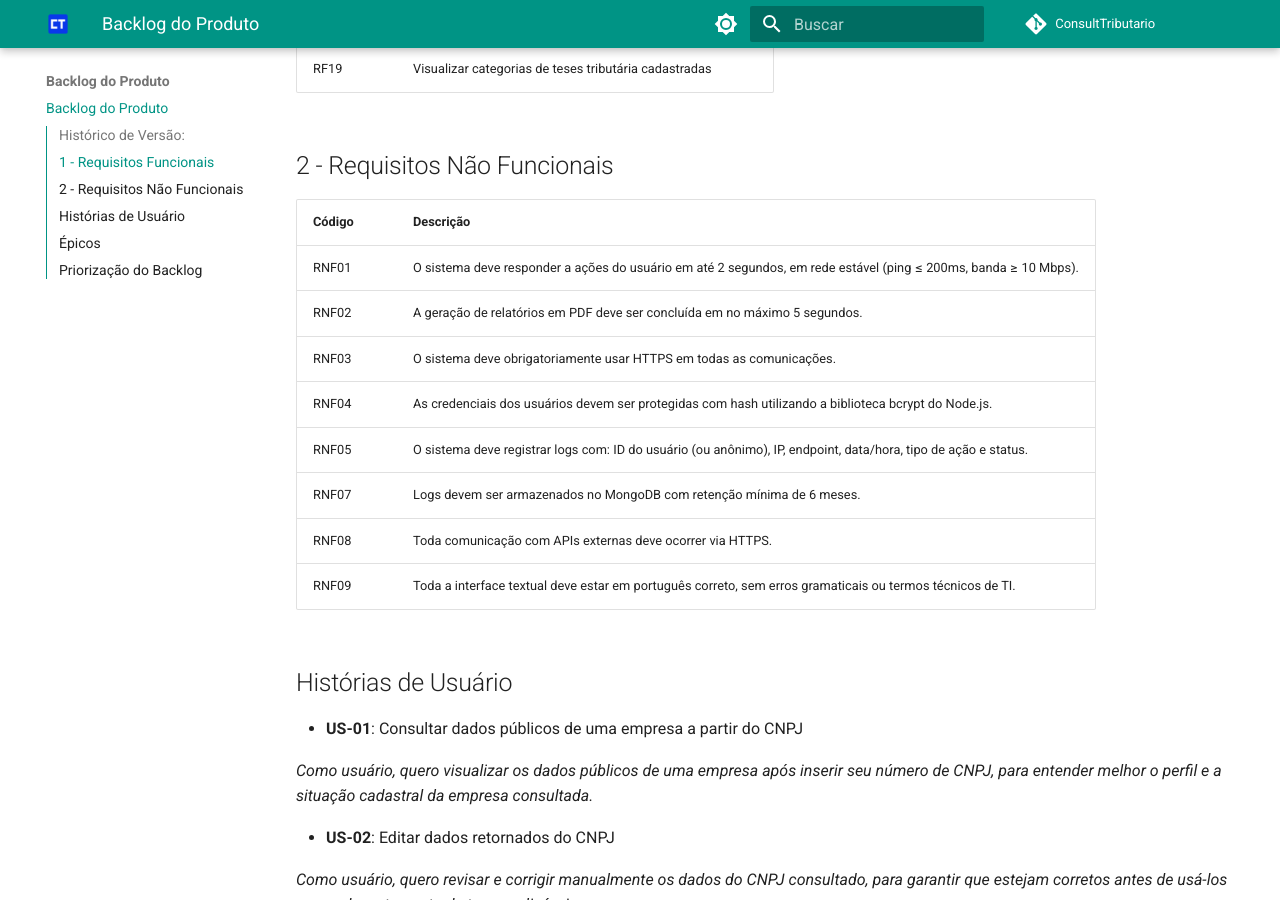
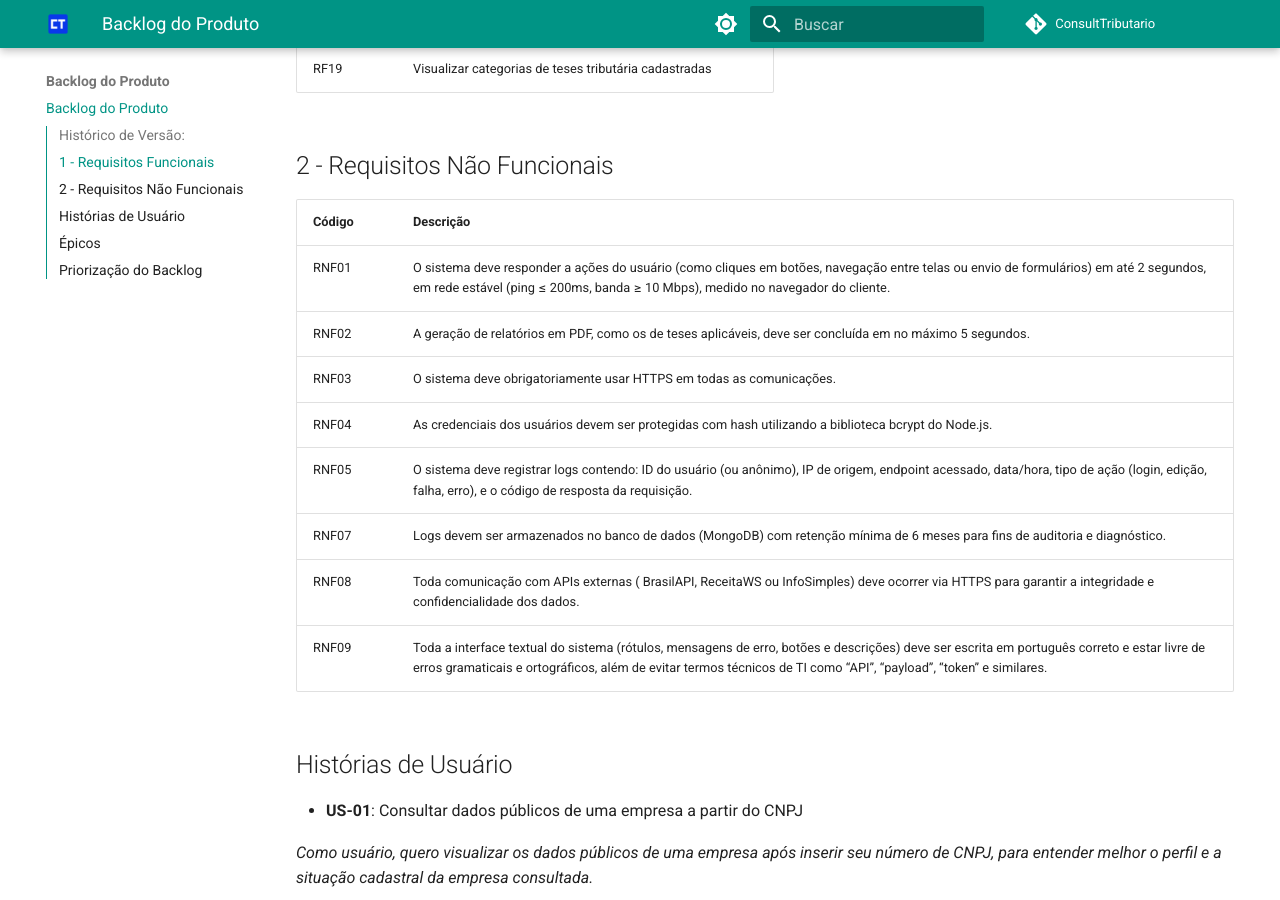
Before and after one commit to mdsreq-fga-unb/2025.1-T02-ConsultTributario, an MkDocs documentation site: the page built from docs/visao-produto/product-backlog.md, in a window 1280 px wide and 900 px high, scrolled down 1575 px. Built offline with MkDocs 1.6.1 and Material for MkDocs 9.7.7, drawn with Linux system fonts in a browser that asks for light colours; comment, search, counter and statistics services are not loaded.

Commit message:
fix: descreve melhor RNF

```diff
--- a/docs/visao-produto/product-backlog.md
+++ b/docs/visao-produto/product-backlog.md
@@ -37,14 +37,14 @@ O backlog de produto é uma lista dinâmica e priorizada que contém todos os re
 
 | Código | Descrição                                                                                                       |
 | ------ | --------------------------------------------------------------------------------------------------------------- |
-| RNF01  | O sistema deve responder a ações do usuário em até 2 segundos, em rede estável (ping ≤ 200ms, banda ≥ 10 Mbps). |
-| RNF02  | A geração de relatórios em PDF deve ser concluída em no máximo 5 segundos.                                      |
+| RNF01  | O sistema deve responder a ações do usuário (como cliques em botões, navegação entre telas ou envio de formulários) em até 2 segundos, em rede estável (ping ≤ 200ms, banda ≥ 10 Mbps), medido no navegador do cliente. |
+| RNF02  | A geração de relatórios em PDF, como os de teses aplicáveis, deve ser concluída em no máximo 5 segundos.                                      |
 | RNF03  | O sistema deve obrigatoriamente usar HTTPS em todas as comunicações.                                            |
 | RNF04  | As credenciais dos usuários devem ser protegidas com hash utilizando a biblioteca bcrypt do Node.js.            |
-| RNF05  | O sistema deve registrar logs com: ID do usuário (ou anônimo), IP, endpoint, data/hora, tipo de ação e status.  |
-| RNF07  | Logs devem ser armazenados no MongoDB com retenção mínima de 6 meses.                                           |
-| RNF08  | Toda comunicação com APIs externas deve ocorrer via HTTPS.                                                      |
-| RNF09  | Toda a interface textual deve estar em português correto, sem erros gramaticais ou termos técnicos de TI.       |
+| RNF05  | O sistema deve registrar logs contendo: ID do usuário (ou anônimo), IP de origem, endpoint acessado, data/hora, tipo de ação (login, edição, falha, erro), e o código de resposta da requisição.  |
+| RNF07  | Logs devem ser armazenados no banco de dados (MongoDB) com retenção mínima de 6 meses para fins de auditoria e diagnóstico.                                           |
+| RNF08  | Toda comunicação com APIs externas ( BrasilAPI, ReceitaWS ou InfoSimples) deve ocorrer via HTTPS para garantir a integridade e confidencialidade dos dados.                                                      |
+| RNF09  | Toda a interface textual do sistema (rótulos, mensagens de erro, botões e descrições) deve ser escrita em português correto e estar livre de erros gramaticais e ortográficos, além de evitar termos técnicos de TI como “API”, “payload”, “token” e similares.       |
 
 ## Histórias de Usuário
 
```
